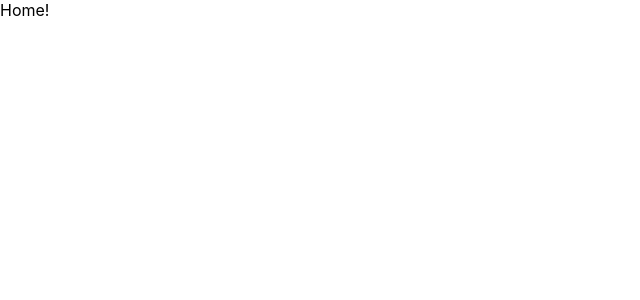
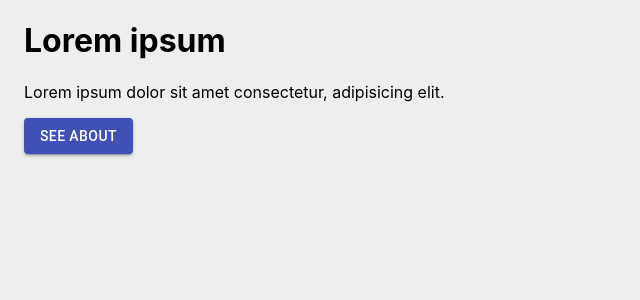
Before and after one commit to its-gio/pluralsight-react-redux, a React (Create React App) app: page / in a window 1280 px wide. Shown: the top 300 px of the page, without its empty margins (0-640 px from the left). Built offline with nearby package versions, Linux system fonts and the light colour scheme.

Commit message:
Created content for the homepage.

```diff
--- a/src/App.scss
+++ b/src/App.scss
@@ -0,0 +1,11 @@
+// * { margin: 0; padding: 0; box-sizing: border-box; }
+@import './styles/Landing';
+
+body {
+  background-color: #eee;
+}
+
+a {
+  text-decoration: none;
+  color: initial;
+}
--- a/src/Components/Home.jsx
+++ b/src/Components/Home.jsx
@@ -1,11 +1,15 @@
-import React, { Component } from 'react'
+import React, { Component } from 'react';
+import { Link } from 'react-router-dom';
+import { Button, Container } from '@material-ui/core';
 
 export default class Home extends Component {
   render() {
     return (
-      <div>
-        Home!
-      </div>
+      <Container className="landing">
+        <h1>Lorem ipsum</h1>
+        <p>Lorem ipsum dolor sit amet consectetur, adipisicing elit.</p>
+        <Link to="/about"><Button variant="contained" color="primary">See About</Button></Link>
+      </Container>
     )
   }
 }
```
Also changed, not shown: src/styles/_Landing.scss (added).
